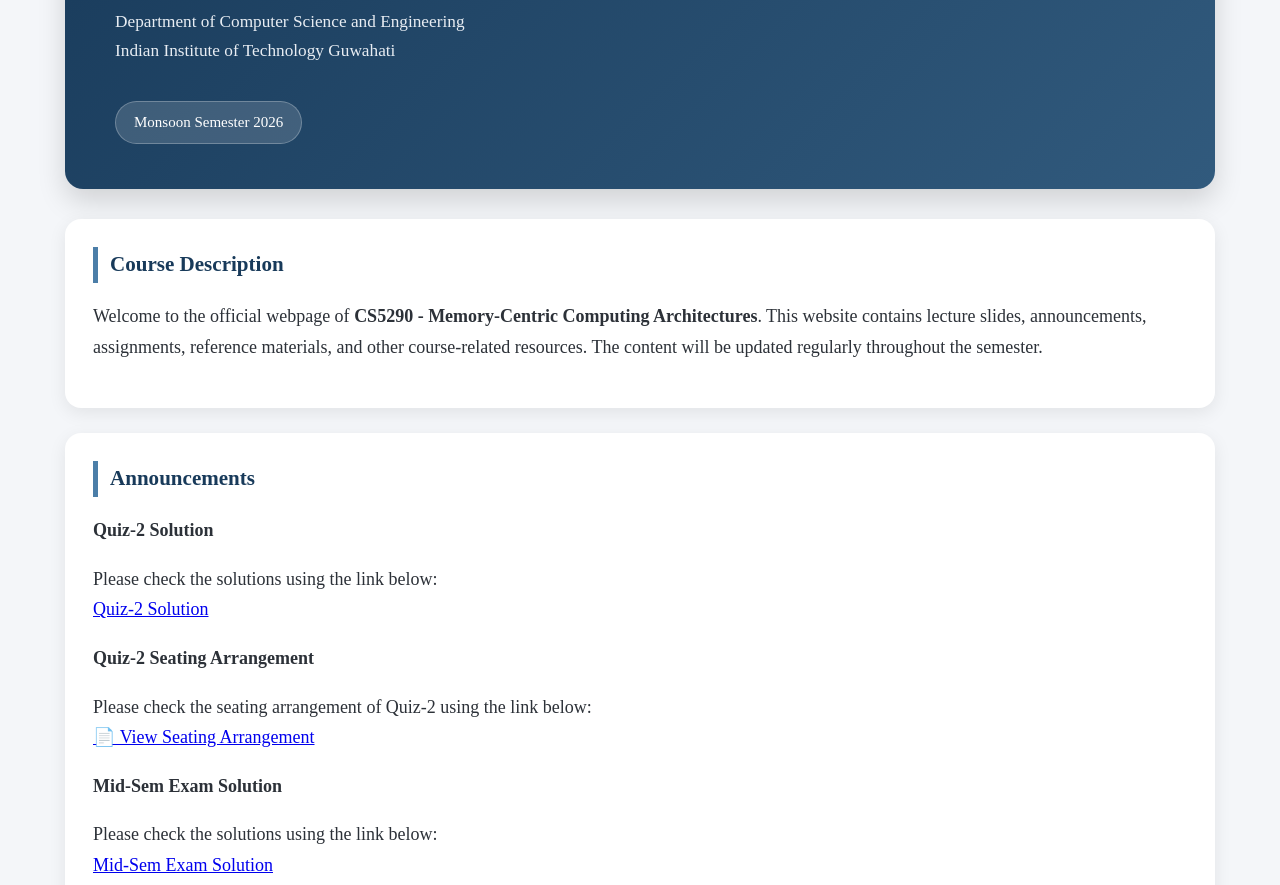
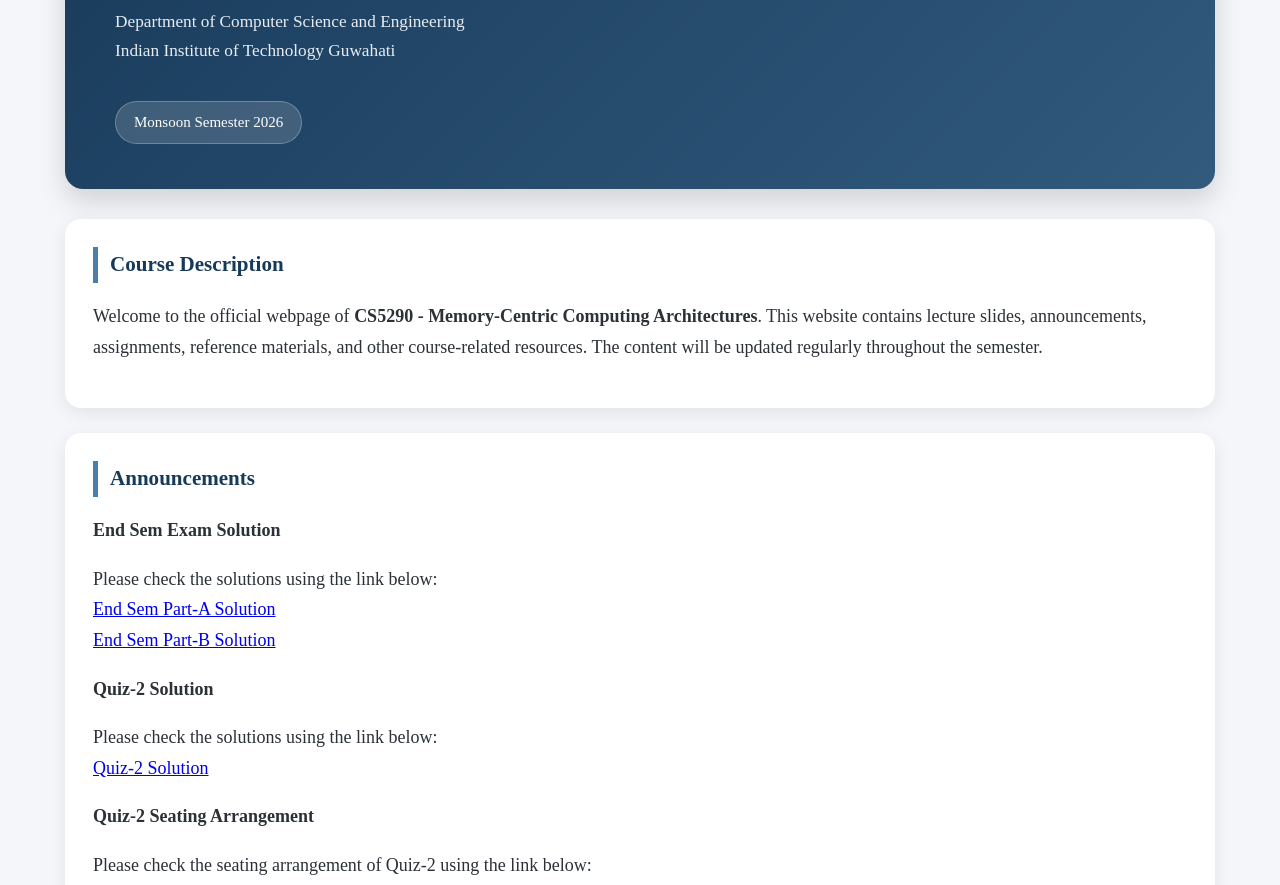
Before and after one commit to iit-plt/cs5290, a plain HTML site: page index.html in a window 1280 px wide. Shown: the part 215-1100 px from the top of the page. Drawn offline with Linux system fonts and the light colour scheme.

Commit message:
Update index.html

```diff
--- a/index.html
+++ b/index.html
@@ -68,6 +68,16 @@
     <section class="card">
 
         <h3>Announcements</h3>
+
+        <p><strong>End Sem Exam Solution</strong></p>
+         <p>
+            Please check the solutions using the link below:
+            <br>
+            <a href="https://iitgoffice-my.sharepoint.com/:b:/g/personal/phrangboklang_iitg_ac_in/IQCnsts5ZVSxT6CqPnO3Z32wAWSByUSklbUkN5GD6cwN9w0?e=G9GXzw" target="_blank">End Sem Part-A Solution</a>
+            <br>
+            <a href="https://iitgoffice-my.sharepoint.com/:b:/g/personal/phrangboklang_iitg_ac_in/IQBtgQYj5-HgQY-RY7smM0vSAcmDPpAB_eQw9YOQ6iuoI04?e=1bHBbd" target="_blank">End Sem Part-B Solution</a>
+        </p>
+
 
         <p><strong>Quiz-2 Solution</strong></p>
          <p>
```
